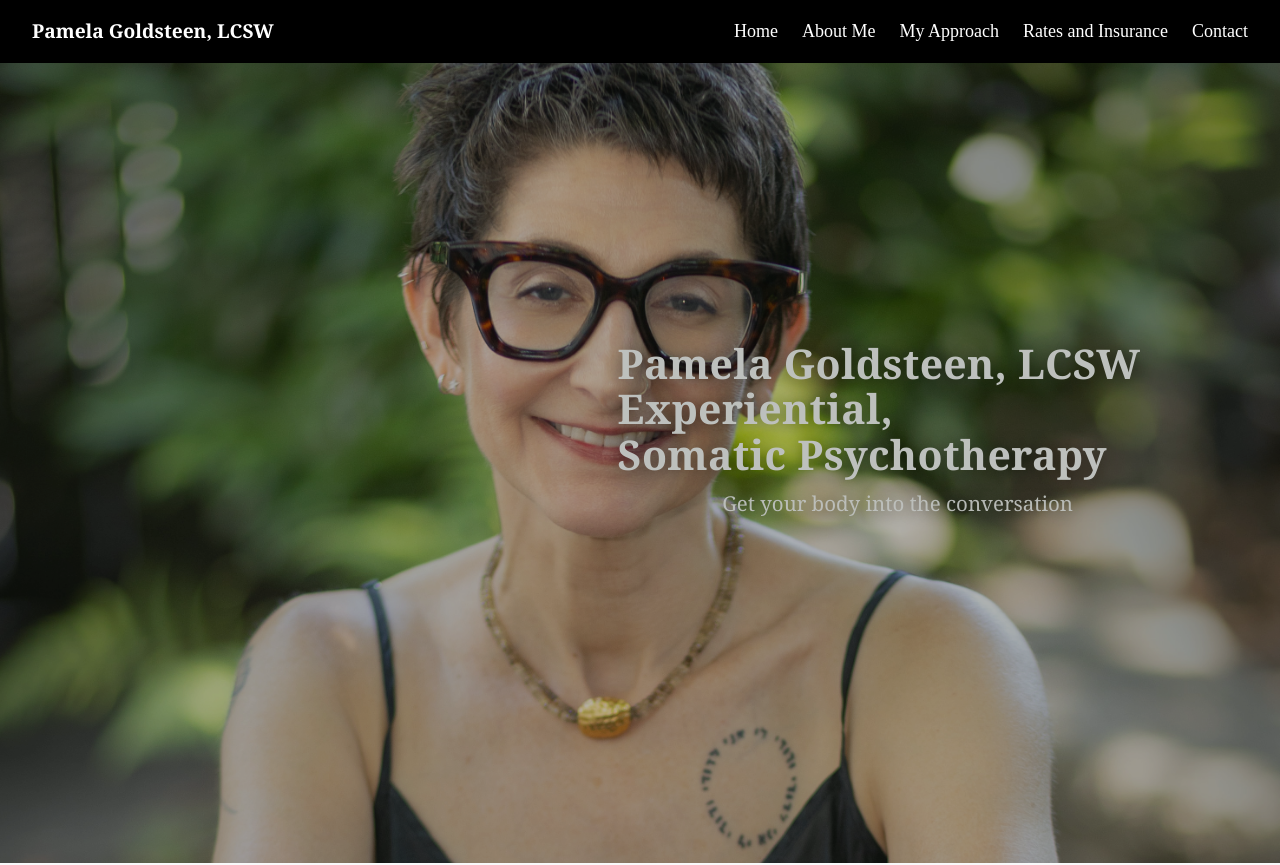
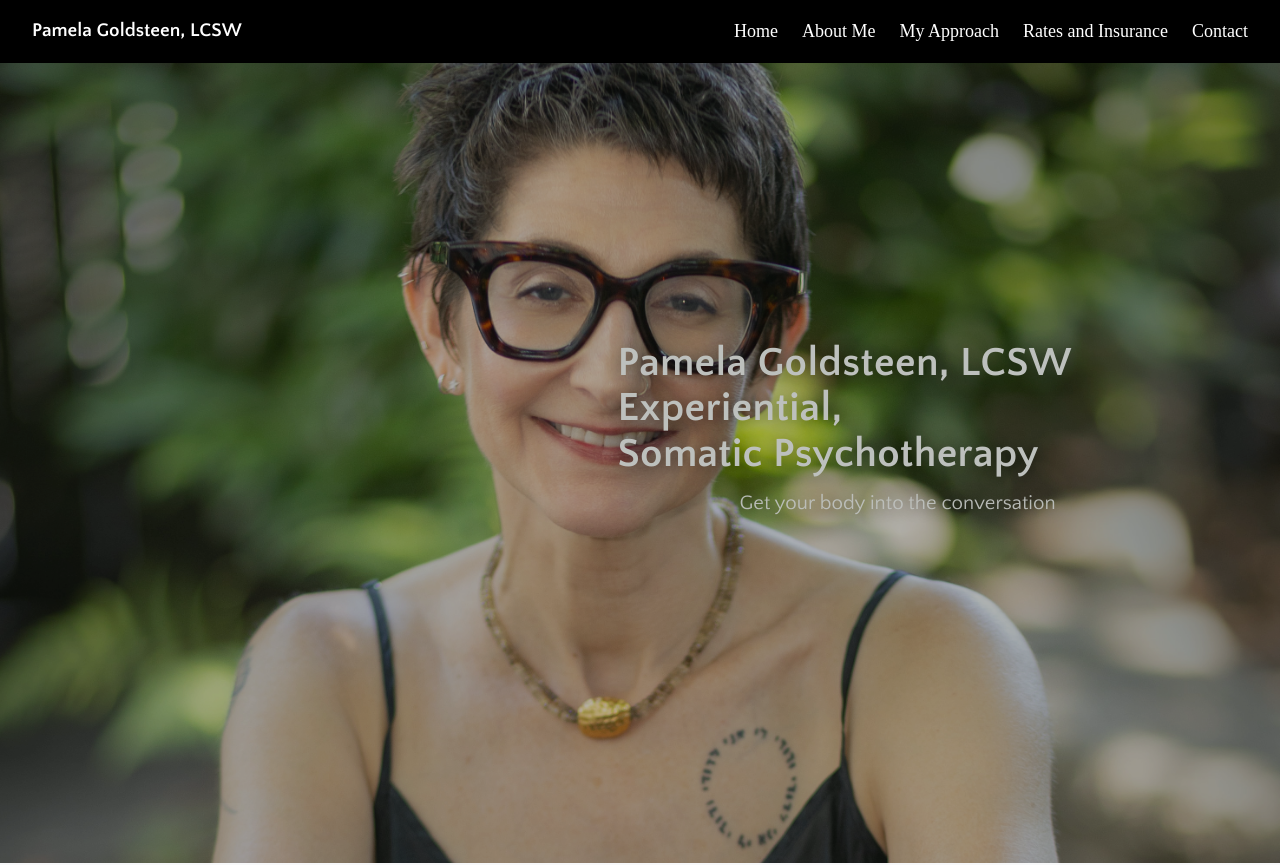
Before and after one commit to Kotenpan94/Pamela-Website, a React (Create React App) app: page / in a window 1280 px wide. Shown: the top 865 px of the page. Built offline with nearby package versions, Linux system fonts and the light colour scheme.

Commit message:
Update files and clean up code

```diff
--- a/src/index.css
+++ b/src/index.css
@@ -8,14 +8,14 @@ body {
 /* Quattrocento Sans – headings */
 @font-face {
   font-family: "Quattrocento Sans";
-  src: url("./fonts/QuattrocentoSans-Regular.ttf") format("ttf");
+  src: url("./fonts/QuattrocentoSans-Regular.ttf") format("truetype");
   font-weight: 400;
   font-style: normal;
 }
 
 @font-face {
   font-family: "Quattrocento Sans";
-  src: url("./fonts/QuattrocentoSans-Bold.ttf") format("ttf");
+  src: url("./fonts/QuattrocentoSans-Bold.ttf") format("truetype");
   font-weight: 700;
   font-style: normal;
 }
@@ -23,14 +23,14 @@ body {
 /* Muli – body text */
 @font-face {
   font-family: "Muli";
-  src: url("./fonts/Muli.ttf") format("ttf");
+  src: url("./fonts/Muli.ttf") format("truetype");
   font-weight: 400;
   font-style: normal;
 }
 
 @font-face {
   font-family: "Muli";
-  src: url("./fonts/Muli-Bold.ttf") format("ttf");
+  src: url("./fonts/Muli-Bold.ttf") format("truetype");
   font-weight: 700;
   font-style: normal;
 }
```
